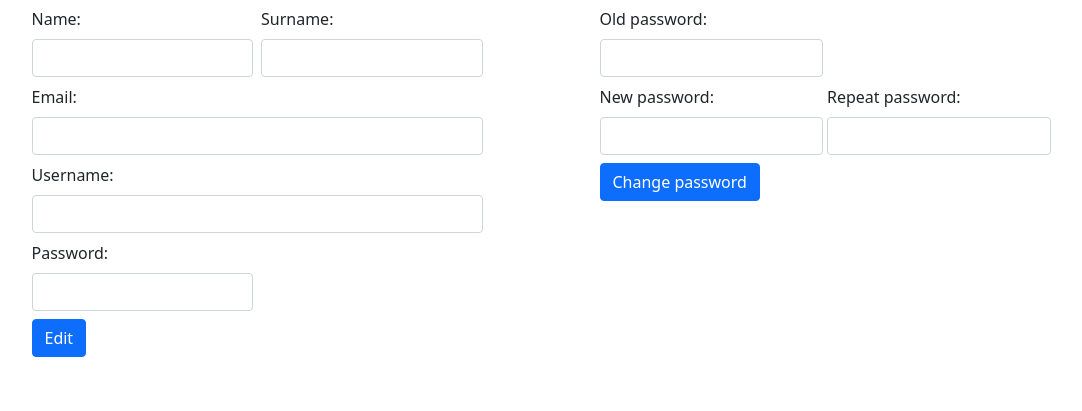
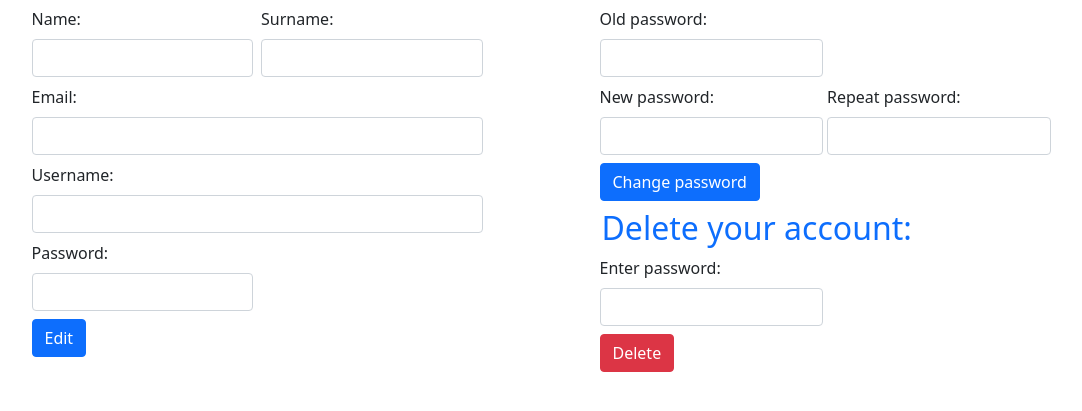
Before and after one commit to paulinskiz/mini_forum-plain-PHP, a PHP site: page /lecturePractice/views/profile.php in a window 1280 px wide. Shown: the part 191-602 px from the top of the page, without its empty margins (98-1180 px from the left). Run offline with PHP 8.4, Linux system fonts and the light colour scheme; the visitor is signed in with stand-in values (Sample User, id 1); data that the repository does not hold is empty; some libraries are stand-ins or nearby versions.

Commit message:
Delete acc with posts and likes form and script

```diff
--- a/views/profile.php
+++ b/views/profile.php
@@ -96,6 +96,29 @@ $result = $query->fetch();
                     </div>
                 </form>
             </div>
+            <div class="my-2">
+                <h2 class="text-primary">Delete your account:</h2>
+                <form class="row g-2" action="../scripts/account_delete.php" method="POST">
+                    <div class="row g-1">
+                        <div class="col-md-6">
+                            <label for="password" class="form-label">Enter password:</label>
+                            <input type="password" class="form-control" name="password">
+                        </div>
+                    </div>
+                    <div class="row g-1">
+                        <div>
+                            <input type="submit" value="Delete" class="btn btn-danger">
+                        </div>
+                        <?php
+                        if (!empty($_GET)) {
+                            if ($_GET['error'] == 'deletePassword') {
+                                echo '<span class="text-danger">Wrong password!</span>';
+                            }
+                        }
+                        ?>
+                    </div>
+                </form>
+            </div>
         </div>
     </div>
 </div>
```
Also changed, not shown: scripts/account_delete.php (added, +54 -0 lines).
